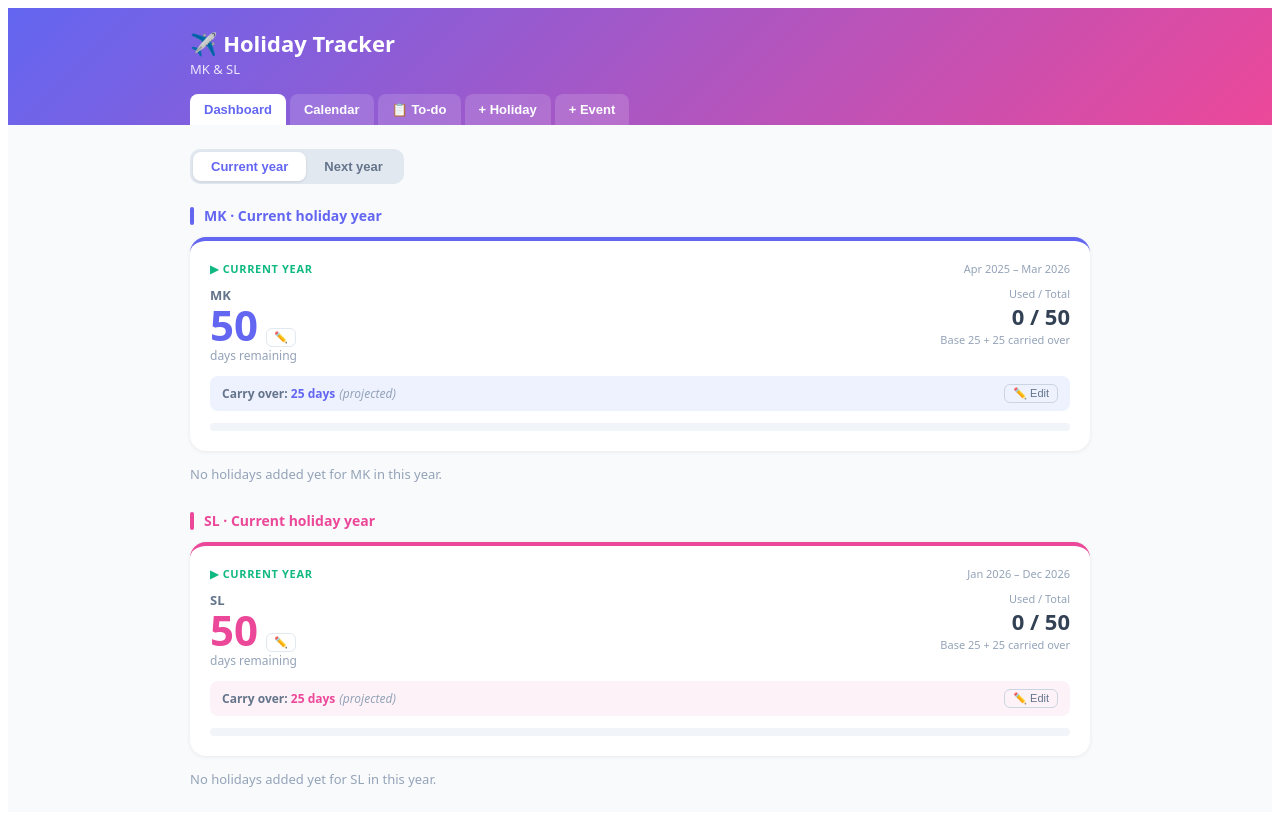
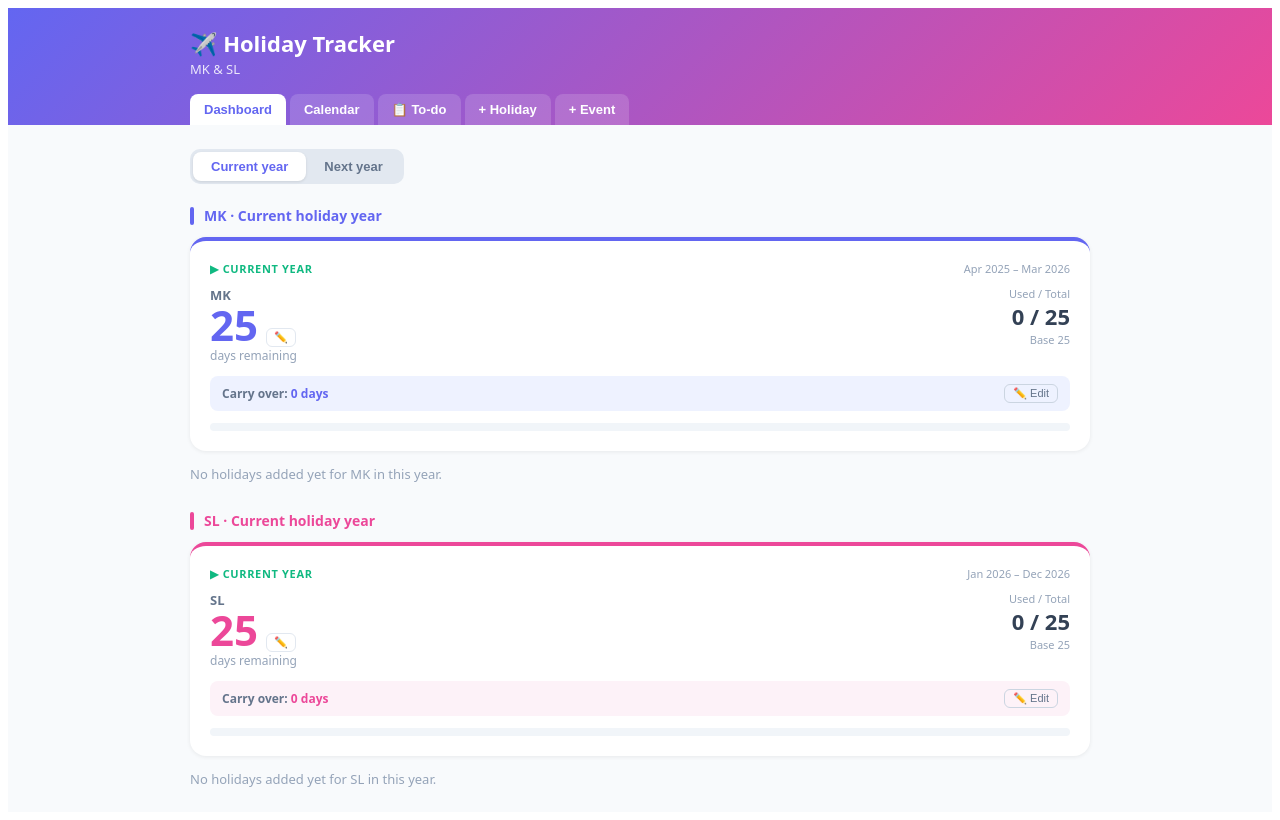
Before and after one commit to Angel0118/holiday-tracker, a React (Vite) app: page / in a window 1280 px wide. Built offline with nearby package versions, Linux system fonts and the light colour scheme.

Commit message:
Update App.jsx

```diff
--- a/src/App.jsx
+++ b/src/App.jsx
@@ -117,7 +117,7 @@
 
 // ── Storage ───────────────────────────────────────────────────────────────────
 function loadKey(k){const r={holidays:[],carryover:0,coSet:false,initUsed:0,initSet:false};try{const v=localStorage.getItem(`hols-${k}`);if(v)r.holidays=JSON.parse(v);}catch{}try{const v=localStorage.getItem(`co-${k}`);if(v){r.carryover=JSON.parse(v);r.coSet=true;}}catch{}try{const v=localStorage.getItem(`init-${k}`);if(v){r.initUsed=JSON.parse(v);r.initSet=true;}}catch{}return r;}
-function persistKey(k,e){try{localStorage.setItem(`hols-${k}`,JSON.stringify(e.holidays));}catch{}try{if(e.coSet)localStorage.setItem(`co-${k}`,JSON.stringify(e.carryover));}catch{}try{if(e.initSet)localStorage.setItem(`init-${k}`,JSON.stringify(e.initUsed));}catch{}}
+function persistKey(k,e){try{localStorage.setItem(`hols-${k}`,JSON.stringify(e.holidays));}catch{}try{if(e.coSet)localStorage.setItem(`co-${k}`,JSON.stringify(e.carryover));else localStorage.removeItem(`co-${k}`);}catch{}try{if(e.initSet)localStorage.setItem(`init-${k}`,JSON.stringify(e.initUsed));}catch{}}
 const lsGet=(k,fb)=>{try{const v=localStorage.getItem(k);return v?JSON.parse(v):fb;}catch{return fb;}};
 const lsSet=(k,v)=>{try{localStorage.setItem(k,JSON.stringify(v));}catch{}};
 
@@ -156,12 +156,16 @@
   const D=(pid,yr)=>data[sKey(pid,yr)]||{holidays:[],carryover:0,coSet:false,initUsed:0,initSet:false};
   const bookedDays=(pid,yr)=>D(pid,yr).holidays.reduce((s,h)=>s+h.days,0);
   const usedDays=(pid,yr)=>D(pid,yr).initUsed+bookedDays(pid,yr);
+  const hasActivity=(pid,yr)=>{const d=D(pid,yr);return d.coSet||d.initSet||d.holidays.length>0;};
+  // Carry over = what's left from the previous year (including that year's own carry over),
+  // unless set manually. Future years always chain from the year before; past years only
+  // chain if they actually hold data (so the first year you use the app doesn't start at 25).
   const effectiveCO=(person,yr)=>{
     const d=D(person.id,yr);
     if(d.coSet)return d.carryover;
-    const prevD=D(person.id,yr-1);
-    const prevCO=prevD.coSet?prevD.carryover:0;
-    return Math.max(0,person.allowance+prevCO-usedDays(person.id,yr-1));
+    const prev=yr-1;
+    if(prev<getBaseYear(person,today)&&!hasActivity(person.id,prev))return 0;
+    return Math.max(0,remDays(person,prev));
   };
   const remDays=(person,yr)=>(person.allowance+effectiveCO(person,yr))-usedDays(person.id,yr);
 
@@ -346,10 +350,11 @@
               <input type="number" min="0" step="0.5" max={person.allowance} value={coInput} onChange={e=>setCOInput(e.target.value)} style={{width:64,padding:"2px 6px",border:"1px solid #e2e8f0",borderRadius:6,fontSize:12}}/>
               <button onClick={()=>saveCarryover(k)} style={{padding:"2px 10px",background:person.color,color:"white",border:"none",borderRadius:6,cursor:"pointer",fontSize:12,fontWeight:600}}>Save</button>
               <button onClick={()=>setEditCO(null)} style={{padding:"2px 8px",background:"none",border:"1px solid #e2e8f0",borderRadius:6,cursor:"pointer",fontSize:12,color:"#94a3b8"}}>Cancel</button>
+              {d.coSet&&<button onClick={()=>{updateKey(k,{coSet:false,carryover:0});setEditCO(null);}} style={{background:"none",border:"none",color:"#6366f1",cursor:"pointer",fontSize:12,fontWeight:600,padding:0,textDecoration:"underline"}}>Reset to automatic</button>}
             </div>
           ):(
             <div style={{display:"flex",justifyContent:"space-between",alignItems:"center"}}>
-              <div style={{color:"#64748b"}}><span style={{fontWeight:600}}>Carry over: </span><span style={{color:person.color,fontWeight:700}}>{fmt(co)} days</span>{!d.coSet&&co>0&&<span style={{color:"#94a3b8",fontStyle:"italic",marginLeft:4}}>(projected)</span>}</div>
+              <div style={{color:"#64748b"}}><span style={{fontWeight:600}}>Carry over: </span><span style={{color:person.color,fontWeight:700}}>{fmt(co)} days</span>{d.coSet?<span style={{color:"#c2410c",fontStyle:"italic",marginLeft:4}}>(manual)</span>:(co>0&&<span style={{color:"#94a3b8",fontStyle:"italic",marginLeft:4}}>(auto: left over from previous year)</span>)}</div>
               <button onClick={()=>{setEditCO(k);setCOInput(co);setEditRem(null);}} style={{background:"none",border:"1px solid #cbd5e1",borderRadius:6,padding:"2px 8px",cursor:"pointer",color:"#64748b",fontSize:11}}>✏️ Edit</button>
             </div>
           )}
```
